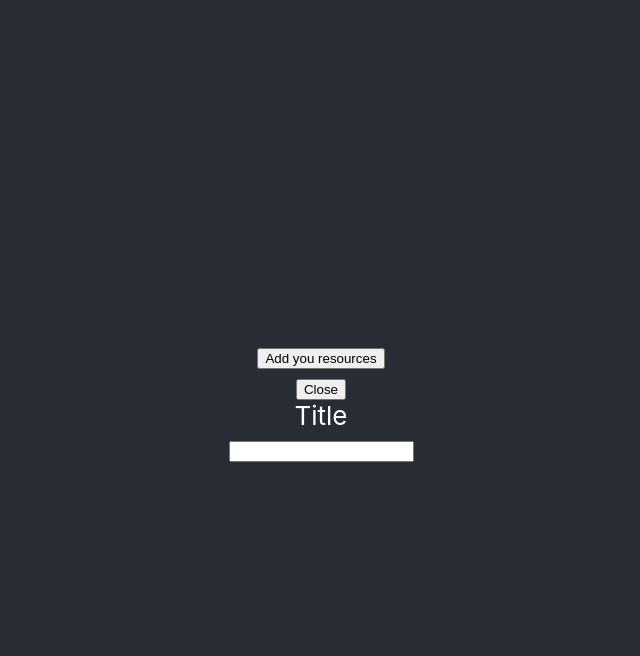
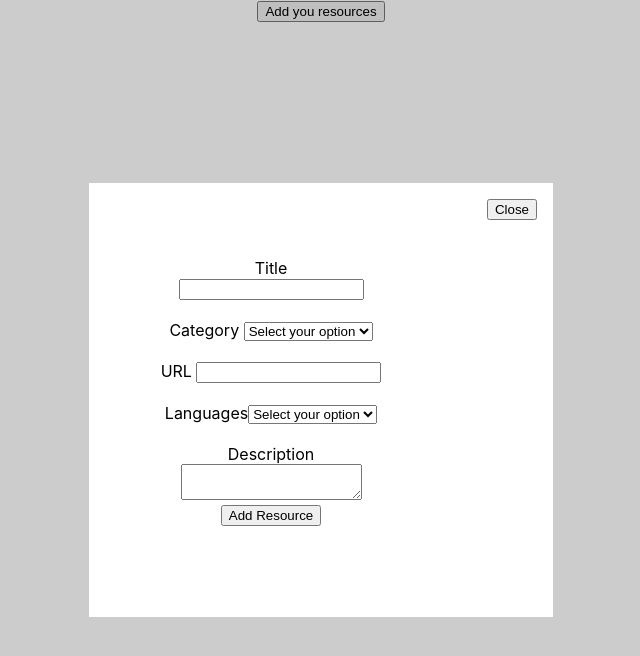
Before and after one commit to SchoolOfCode/bc13_w9_project-frontend-techtonic_front, a React (Create React App) app in the folder lumen_app/: page / in a window 1280 px wide. Both pictures are taken after a click on the button "Add you resources". Shown: the top 656 px of the page, without its empty margins (319-959 px from the left). Built offline with nearby package versions, Linux system fonts and the light colour scheme.

Commit message:
pop up box complete and values stored in an object

```diff
--- a/lumen_app/src/components/App/App.js
+++ b/lumen_app/src/components/App/App.js
@@ -10,17 +10,12 @@ const [buttonPopup, setButtonPopup]= useState (false);
 
   return (
     <div className="App">
-      <header className="App-header">
+      <main>
+          <button onClick={()=>setButtonPopup(true)}>Add you resources</button>
+      </main>
 
-        <main>
+<PopUp trigger={buttonPopup} setTrigger={setButtonPopup}></PopUp>
 
-          <button onClick={()=>setButtonPopup(true)}>Add you resources</button>
-
-        </main>
-<PopUp trigger={buttonPopup} setTrigger={setButtonPopup} >
-
-</PopUp>
-      </header>
     </div>
   );
 }
--- a/lumen_app/src/components/PopUp/PopUp.css
+++ b/lumen_app/src/components/PopUp/PopUp.css
@@ -0,0 +1,42 @@
+.popup{
+    position: fixed;
+    top: 0;
+    left: 0;
+    width: 100%;
+    height: 100vh;
+    background-color: rgba(0,0,0,0.2);
+
+    display: flex;
+    justify-content: center;
+    align-items: center;
+}
+
+.popup-inner {
+    position: relative;
+    padding: 32px;
+    width: 100%;
+    max-width: 400px;
+    background-color: #fff;
+}
+
+.popup-inner .close-btn {
+    position: absolute;
+    top: 16px;
+    right: 16px;
+
+}
+
+.form {
+    display: flex;
+    height: 40vh;
+    width: 30vh;
+    justify-content: center;
+    align-items: center;
+    padding: 25px 30px;
+    border-radius: 5px;
+}
+/* .details {
+    display: flex;
+    flex-wrap: wrap;
+    width: calc (100% /2 -20px);
+} */
--- a/lumen_app/src/components/PopUp/PopUp.js
+++ b/lumen_app/src/components/PopUp/PopUp.js
@@ -7,43 +7,99 @@ import { useState } from 'react'
 
 function PopUp (props){
 const [title, setTitle] = useState ("");
-//const [topic, setTopic] = useState ("");
-//const [url, setUrl] = useState ("");
-//const [language, setLanguage] = useState ("javascript");
-//const [description, setDescription] = useState ("");
+const [topic, setTopic] = useState ("");
+const [url, setUrl] = useState ("");
+const [language, setLanguage] = useState ("");
+const [description, setDescription] = useState ("");
 
+function handleSubmit(e){
+e.preventDefault()
+const addResources= { title, topic, url, description, language }
+console.log(addResources)
+}
 
-return (
+return (props.trigger) ? (
 <div className="popup">
-
-<button className="close_button" onClick={()=> props.setTrigger(false)}>Close</button>
+    <div className='popup-inner'>
+        <button className="close-btn" onClick={()=> props.setTrigger(false)}>Close</button>
+        {props.children}
 
         <div className="form">
-<form>
+            <form onSubmit={ handleSubmit }>
+
     <label>Title</label>
+
             <div className="details_form">
-<input type="text"
+            <input
+                type="text"
                 required
                 value={title}
                 onChange={(e)=>setTitle(e.target.value)}
             />
-
-
+            <br></br>
+            <br></br>
+    <label> Category </label>
+        <select id="category" name ="category"
+            value={topic}
+            onChange={(e) => setTopic(e.target.value)}>
+            <option value="" disabled selected>Select your option</option>
+            <option value="game">Game</option>
+            <option value="workshop">Workshop</option>
+            <option value="video">Video</option>
+            <option value="blog">Blog/Forum</option>
+            <option value="eli5">Eli5</option>
+            <option value="officalDocs">Offical Docs</option>
+            <option value="other">Other</option>
+        </select>
+        <br></br>
+        <br></br>
+        <label> URL </label>
+          <input
+            type ="text"
+            required
+            value={url}
+            onChange={(e) => setUrl(e.target.value)}
+          />
+          <br></br>
+          <br></br>
+        <label>Languages</label>
+        <select id="languages" name="languages"
+        required
+        value={language}
+        onChange={(e) => setLanguage(e.target.value)}>
+            <option value="" disabled selected>Select your option</option>
+            <option value="javascript">Javascript</option>
+            <option value="html">HTML</option>
+            <option value="css">CSS</option>
+            <option value="sql">SQL</option>
+            <option value="reactjs">ReactJs</option>
+            <option value="nodejs">NodeJs</option>
+        </select>
+        <br></br>
+        <br></br>
+        <label>Description</label>
+        <textarea
+        required
+        value={description}
+        onChange={(e) => setDescription(e.target.value)}>
+        </textarea>
 
             </div>
+        <button id= 'close-btn'>Add Resource</button>
+        {props.children}
+        <p>{title}</p>
+        <p>{topic}</p>
+        <p>{url}</p>
+        <p>{language}</p>
+        <p>{description}</p>
+
 
             </form>
         </div>
-
-
+    </div>
 </div>
 
-)
+) : "";
 }
 
-
-
-
-
-
 export default PopUp
```
Lines whose indentation alone changed are shown as unchanged.
